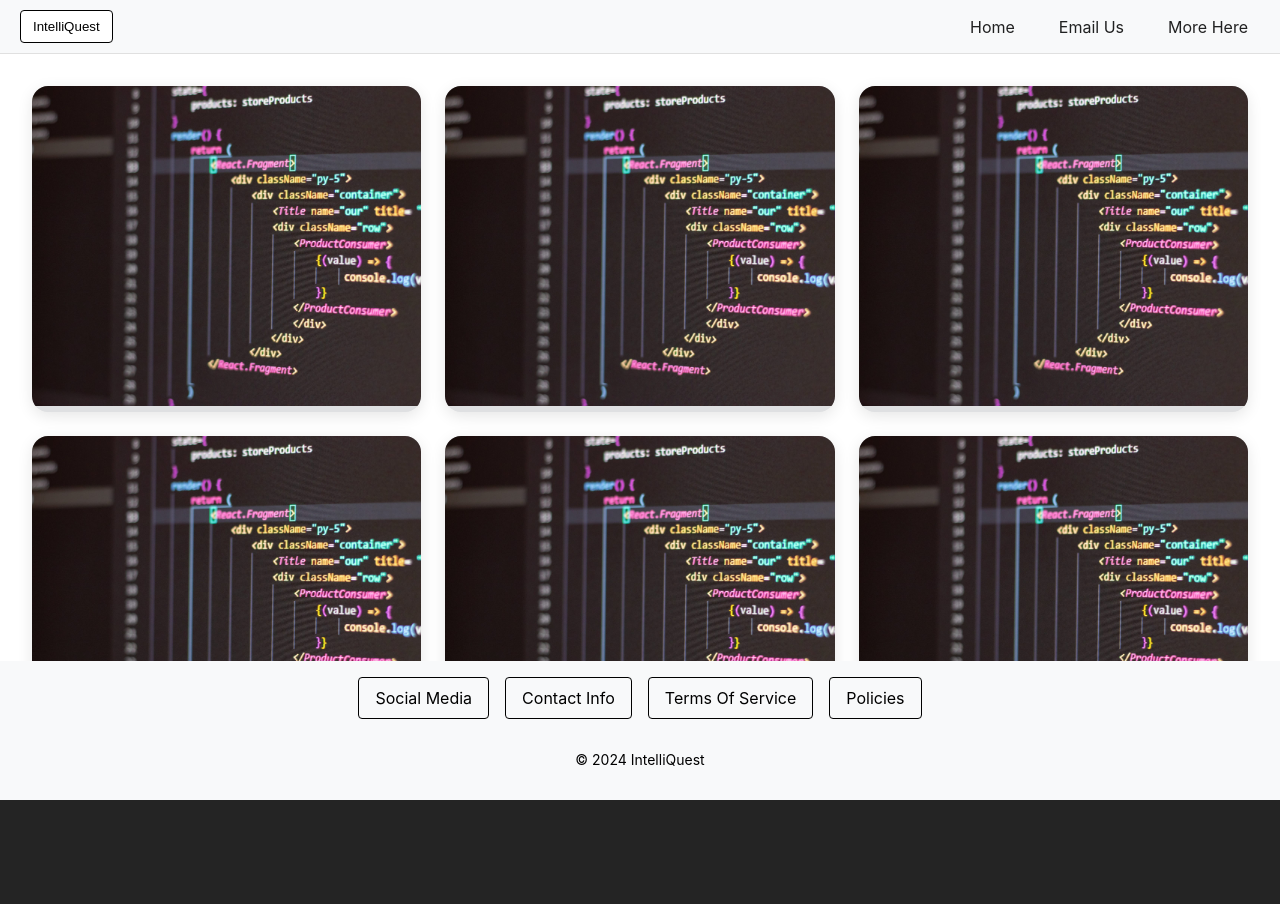
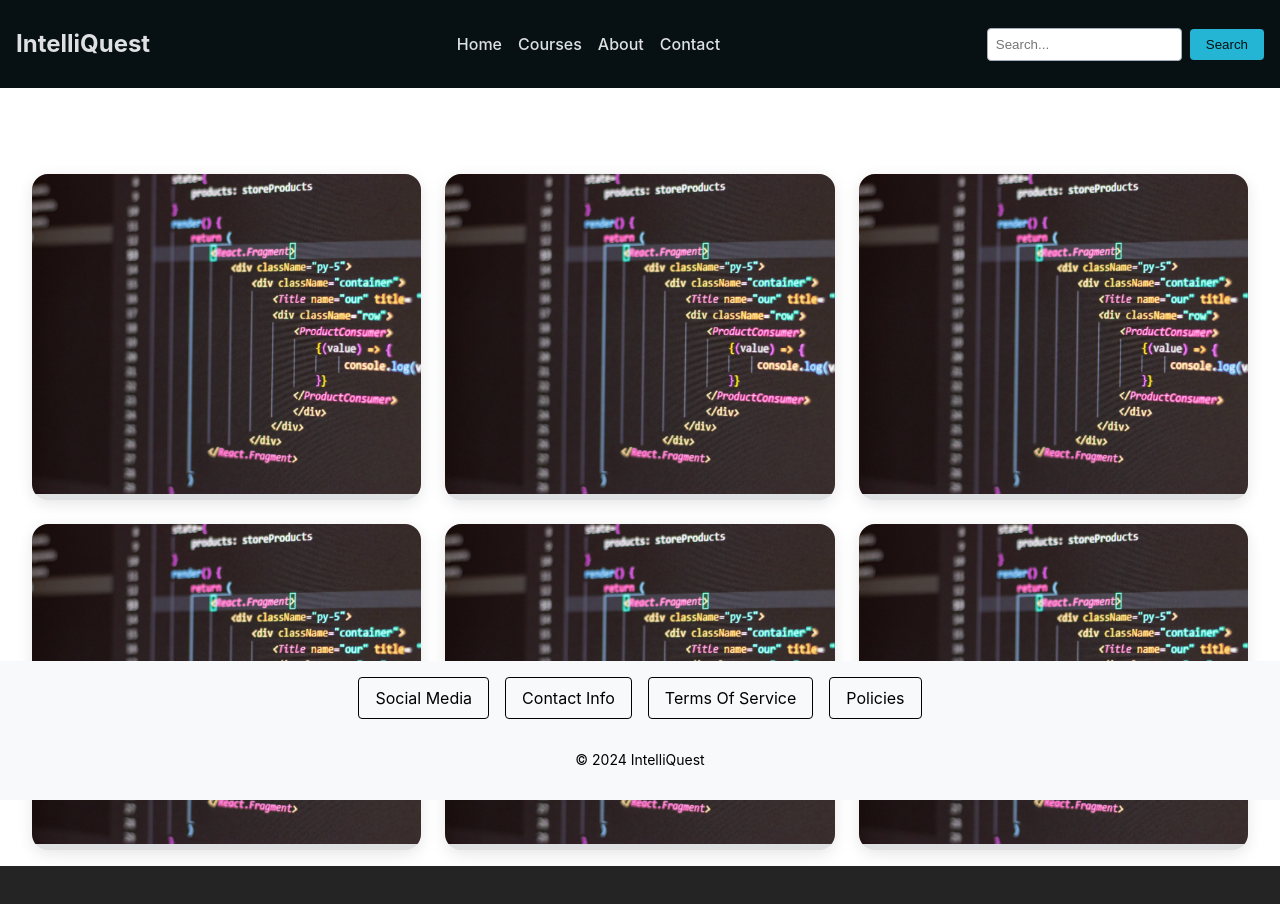
Before and after one commit to IVIonsters/IntelliQuest, a React (Vite) app in the folder intelliquest-frontend/: page / in a window 1280 px wide. Shown: the top 904 px of the page. Before the commit the page ends 878 px from the top, so only its background shows below. Built offline with nearby package versions, Linux system fonts and the light colour scheme.

Commit message:
Navbar Restructure
Modified navbar to add search feature for MVP feature.

Styled to put more in-line with website ideals.

```diff
--- a/intelliquest-frontend/src/App.jsx
+++ b/intelliquest-frontend/src/App.jsx
@@ -1,18 +1,23 @@
-import React from 'react';
+import React, { useState } from 'react';
 import { Outlet } from 'react-router-dom';
 import Navbar from './components/Navigation/Navbar';
 import Footer from './components/Footer/Footer';
-import UserList from './components/UserList';
 import styles from './App.module.css';
 
 const App = () => {
+  const [searchResults, setSearchResults] = useState([]);
+
+  const handleSearch = (searchTerm) => {
+    // Implement search functionality here
+    console.log('Searching for:', searchTerm);
+    // Example: Fetch search results from an API or filter data locally
+  };
+
   return (
     <div className={styles.app}>
-      <Navbar />
+      <Navbar onSearch={handleSearch} />
       <main className={styles.main}>
-        {/* <h1>Welcome to IntelliQuest</h1>
-        <UserList /> */}
-        <Outlet />
+        <Outlet context={{ searchResults }} />
       </main>
       <Footer />
     </div>
@@ -20,3 +25,9 @@ const App = () => {
 };
 
 export default App;
+
+
+
+// import UserList from './components/UserList';
+/* <h1>Welcome to IntelliQuest</h1>
+        <UserList /> */
--- a/intelliquest-frontend/src/components/Navigation/Navbar.jsx
+++ b/intelliquest-frontend/src/components/Navigation/Navbar.jsx
@@ -1,53 +1,39 @@
 import React, { useState } from 'react';
-import { Link, useLocation } from 'react-router-dom';
 import styles from './Navbar.module.css';
-// import Logo from '../assets/images/Fakelogo.jpg';
 
-function NavBar() {
-  const currentPage = useLocation().pathname;
-  const [open, setOpen] = useState(false);
+const Navbar = ({ onSearch }) => {
+  const [searchTerm, setSearchTerm] = useState('');
+
+  const handleSearchChange = (e) => {
+    setSearchTerm(e.target.value);
+  };
+
+  const handleSearchSubmit = (e) => {
+    e.preventDefault();
+    onSearch(searchTerm);
+  };
 
   return (
     <nav className={styles.navbar}>
-      <div className={styles.navbarBrand}>
-        <button
-          className={styles.navbarBrandButton}
-          onClick={() => setOpen(!open)}
-          aria-controls="example-collapse-text"
-          aria-expanded={open}
-        >
-          IntelliQuest
-        </button>
-        {open && (
-          <div id="example-collapse-text" className={styles.navbarCollapseText}>
-            Improve Your Coding Game!
-          </div>
-        )}
-      </div>
-      <div className={styles.navbarToggle} onClick={() => setOpen(!open)}>
-        ☰
-      </div>
-      <div className={`${styles.navbarCollapse} ${open ? styles.open : ''}`}>
-        <ul className={styles.navbarNav}>
-          <li className={styles.navItem}>
-            <Link to="/" className={styles.navLink}>Home</Link>
-          </li>
-          <li className={styles.navItem}>
-            <a href="mailto:IQ@intelliquest.com" className={styles.navLink}>Email Us</a>
-          </li>
-          <li className={`${styles.navItem} ${styles.navbarDropdown}`}>
-            <span className={styles.navLink}>More Here</span>
-            <div className={styles.navbarDropdownContent}>
-              <Link to="/FlashCards" className={styles.dropdownItem}>Flash Cards</Link>
-              <Link to="/Quizzes" className={styles.dropdownItem}>Quizzes</Link>
-              <hr />
-              <Link to="/AboutMe" className={styles.dropdownItem}>About Us</Link>
-            </div>
-          </li>
-        </ul>
-      </div>
+      <div className={styles.logo}>IntelliQuest</div>
+      <ul className={styles.navLinks}>
+        <li><a href="/">Home</a></li>
+        <li><a href="/courses">Courses</a></li>
+        <li><a href="/about">About</a></li>
+        <li><a href="/contact">Contact</a></li>
+      </ul>
+      <form onSubmit={handleSearchSubmit} className={styles.searchForm}>
+        <input
+          type="text"
+          value={searchTerm}
+          onChange={handleSearchChange}
+          placeholder="Search..."
+          className={styles.searchInput}
+        />
+        <button type="submit" className={styles.searchButton}>Search</button>
+      </form>
     </nav>
   );
-}
+};
 
-export default NavBar;
+export default Navbar;
--- a/intelliquest-frontend/src/components/Navigation/Navbar.module.css
+++ b/intelliquest-frontend/src/components/Navigation/Navbar.module.css
@@ -1,110 +1,63 @@
-.navLink {
-    text-decoration: none;
-    color: inherit;
+/* Navbar container styles */
+.navbar {
+  display: flex; /* Arrange items in a row */
+  justify-content: space-between; /* Space out items */
+  align-items: center; /* Align items vertically in the center */
+  padding: 1rem; /* Add padding around the navbar */
+  background-color: var(--rich-black); /* Set background color to Rich Black */
+  color: var(--platinum); /* Set text color to Platinum */
 }
 
-.navbar {
-    position: fixed;
-    top: 0;
-    width: 100%;
-    display: flex;
-    justify-content: space-between;
-    align-items: center;
-    background-color: #f8f9fa;
-    padding: 10px 20px;
-    border-bottom: 1px solid #e0e0e0;
-    z-index: 1000;
+/* Logo styles */
+.logo {
+  font-size: 1.5rem; /* Set font size for the logo */
+  font-weight: bold; /* Make the logo text bold */
 }
 
-.navbarBrand {
-    display: flex;
-    align-items: center;
+/* Navigation links container styles */
+.navLinks {
+  list-style: none; /* Remove default list styling */
+  display: flex; /* Arrange items in a row */
+  gap: 1rem; /* Add space between navigation links */
 }
 
-.navbarBrandButton {
-    background-color: #ffffff;
-    color:#000;
-    border: 1px solid #000;
-    border-radius: 0.25rem;
-    padding: 8px 12px;
-    cursor: pointer;
-    text-decoration: none;
-    transition: color 0.3s ease;
+/* Navigation link item styles */
+.navLinks li {
+  display: inline; /* Display links inline */
 }
 
-.navbarCollapseText {
-    font-size: 1rem;
-    margin-left: 10px;
+/* Navigation link styles */
+.navLinks a {
+  color: var(--platinum); /* Set link color to Platinum */
+  text-decoration: none; /* Remove underline from links */
+  font-weight: 500; /* Set font weight for links */
 }
 
-.navbarToggle {
-    display: none;
-    cursor: pointer;
+/* Search form container styles */
+.searchForm {
+  display: flex; /* Arrange form elements in a row */
+  align-items: center; /* Align items vertically in the center */
 }
 
-.navbarNav {
-    display: flex;
-    align-items: center;
-    list-style: none;
-    padding: 0;
-    margin: 0;
+/* Search input styles */
+.searchInput {
+  padding: 0.5rem; /* Add padding inside the input */
+  border: 1px solid var(--cadet-grey); /* Set border color to Cadet Grey */
+  border-radius: 0.25rem; /* Round the corners of the input */
+  margin-right: 0.5rem; /* Add space to the right of the input */
 }
 
-.navItem {
-    margin-left: 20px;
+/* Search button styles */
+.searchButton {
+  padding: 0.5rem 1rem; /* Add padding inside the button */
+  background-color: var(--pacific-cyan); /* Set background color to Pacific Cyan */
+  color: var(--rich-black); /* Set text color to Rich Black */
+  border: none; /* Remove default border */
+  border-radius: 0.25rem; /* Round the corners of the button */
+  cursor: pointer; /* Change cursor to pointer on hover */
 }
 
-.navLink {
-    text-decoration: none;
-    color: inherit;
-    padding: 8px 12px;
+/* Search button hover styles */
+.searchButton:hover {
+  background-color: var(--moonstone); /* Change background color to Moonstone on hover */
 }
-
-.navbarDropdown {
-    position: relative;
-}
-
-.navbarDropdownContent {
-    display: none;
-    position: absolute;
-    background-color: #ffffff;
-    box-shadow: 0 8px 16px rgba(0, 0, 0, 0.2);
-    z-index: 1;
-    min-width: 160px;
-}
-
-.navbarDropdown:hover .navbarDropdownContent {
-    display: block;
-}
-
-.dropdownItem {
-    padding: 12px 16px;
-    text-decoration: none;
-    display: block;
-    color: #000;
-}
-
-.dropdownItem:hover {
-    background-color: #f1f1f1;
-}
-
-@media (max-width: 768px) {
-    .navbarNav {
-        display: none;
-        flex-direction: column;
-    }
-
-    .navbarToggle {
-        display: block;
-    }
-
-    .navbarCollapse {
-        display: flex;
-        flex-direction: column;
-        align-items: flex-start;
-    }
-
-    .open .navbarNav {
-        display: flex;
-    }
-}
```
